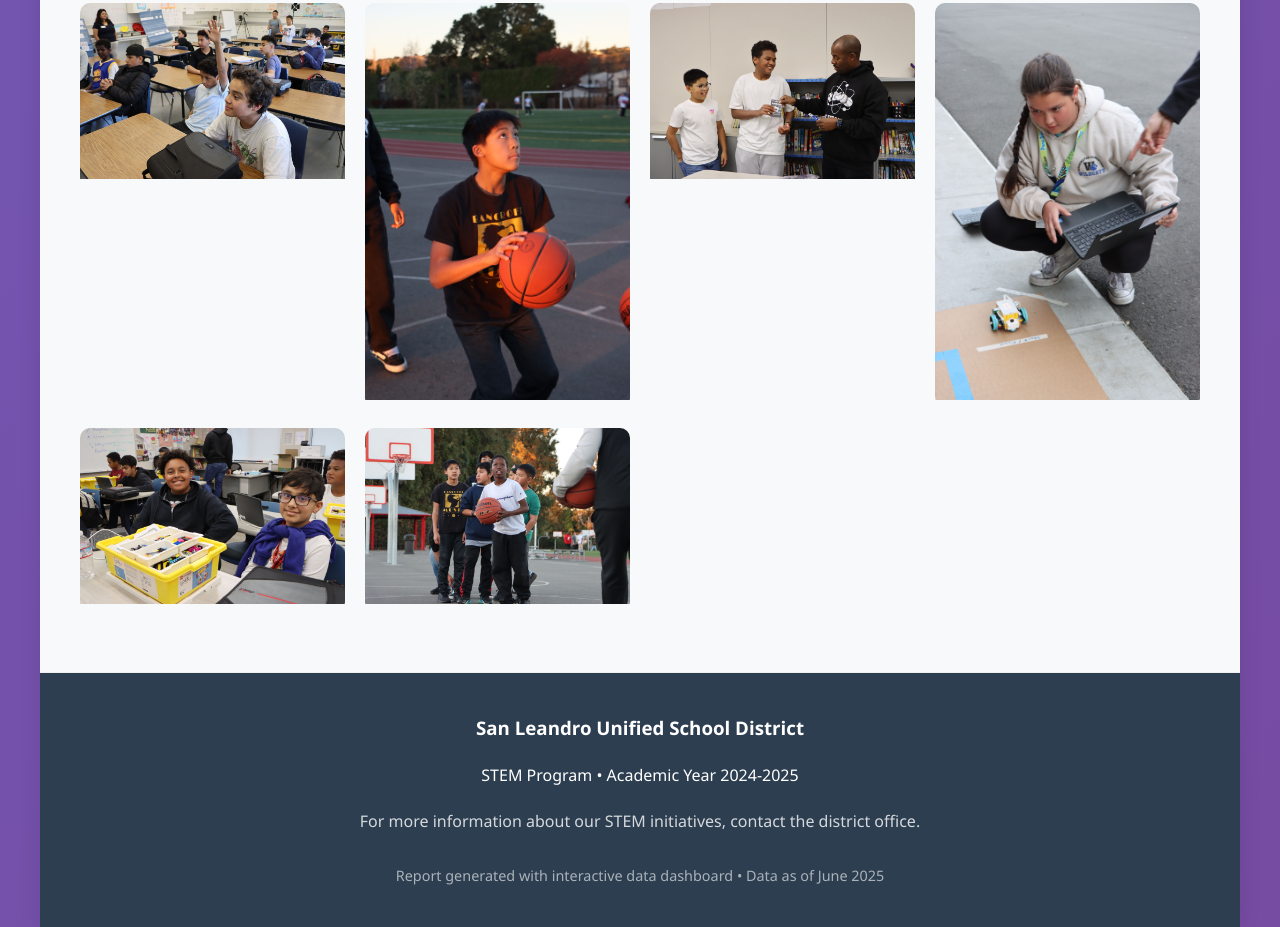
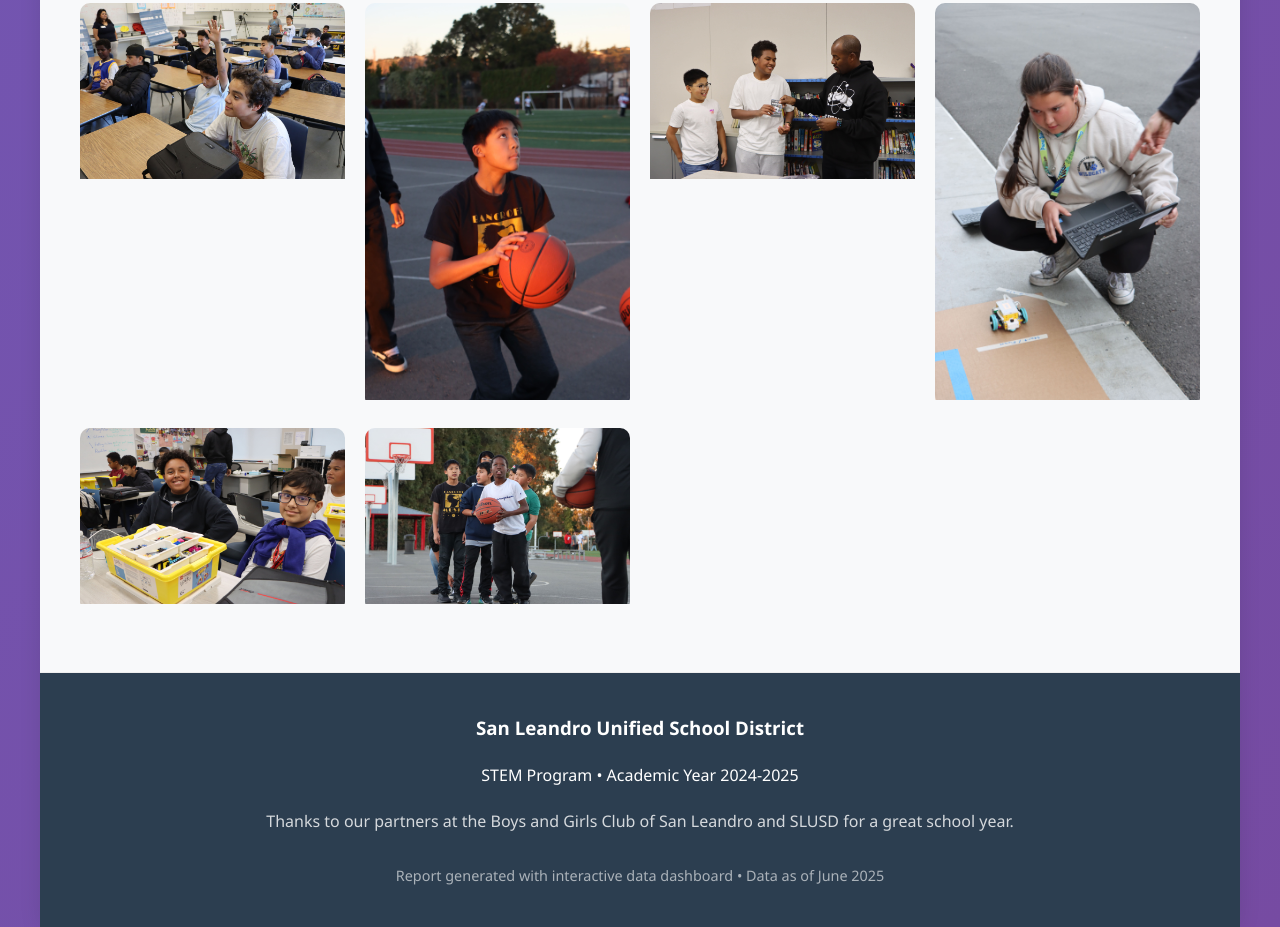
Before and after one commit to dobohler1/sotc-impact-report-2025, a plain HTML site: page index.html in a window 1280 px wide. Shown: the part 9504-10431 px from the top of the page. Drawn offline with nearby package versions, Linux system fonts and the light colour scheme.

Commit message:
Update index.html

```diff
--- a/index.html
+++ b/index.html
@@ -1121,7 +1121,7 @@
                 <h3 style="margin-bottom: 20px;">San Leandro Unified School District</h3>
                 <p>STEM Program • Academic Year 2024-2025</p>
                 <p style="margin-top: 20px; opacity: 0.8;">
-                    For more information about our STEM initiatives, contact the district office.
+                   Thanks to our partners at the Boys and Girls Club of San Leandro and SLUSD for a great school year.
                 </p>
                 <p style="margin-top: 30px; font-size: 0.9rem; opacity: 0.6;">
                     Report generated with interactive data dashboard • Data as of June 2025
```
